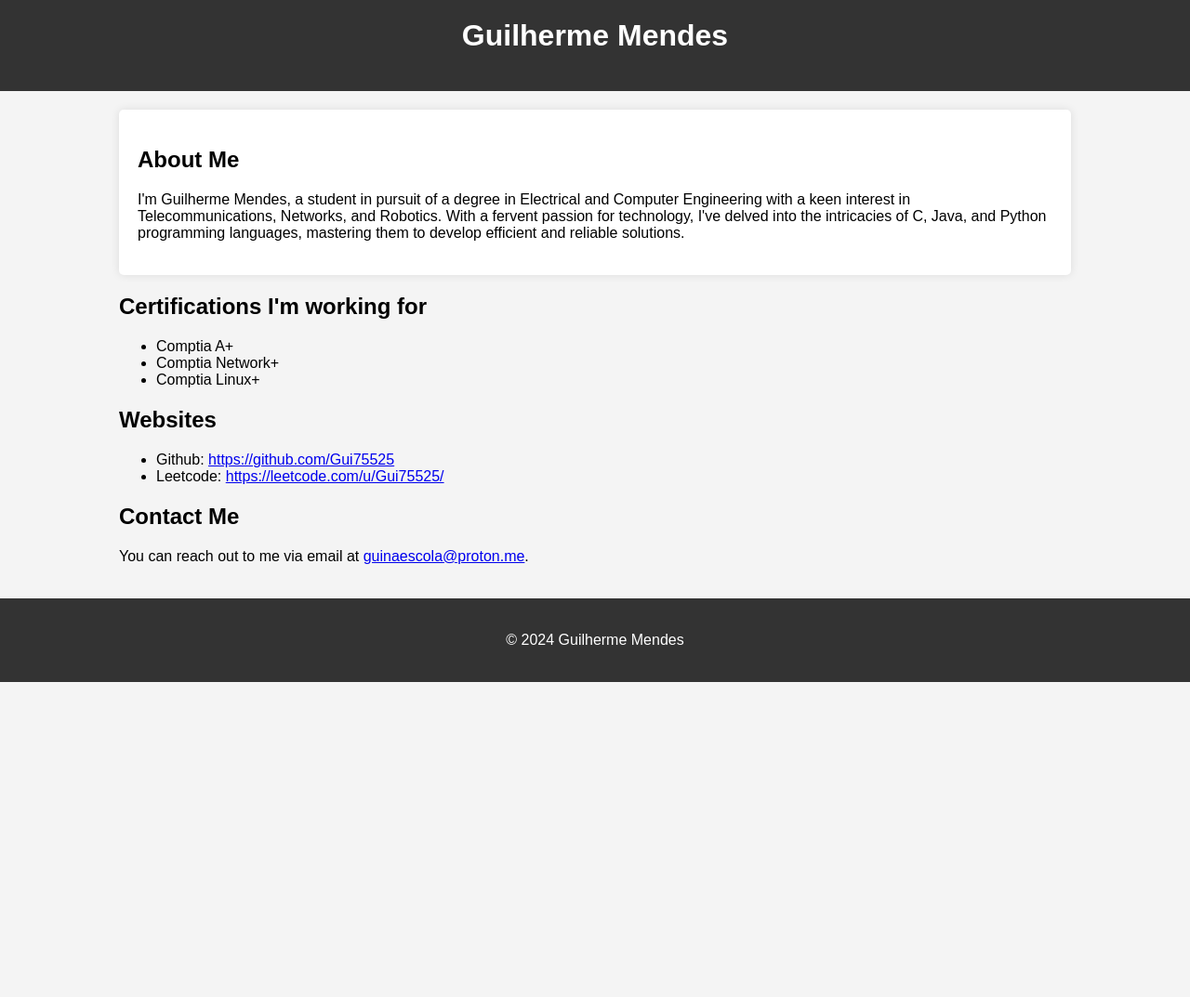
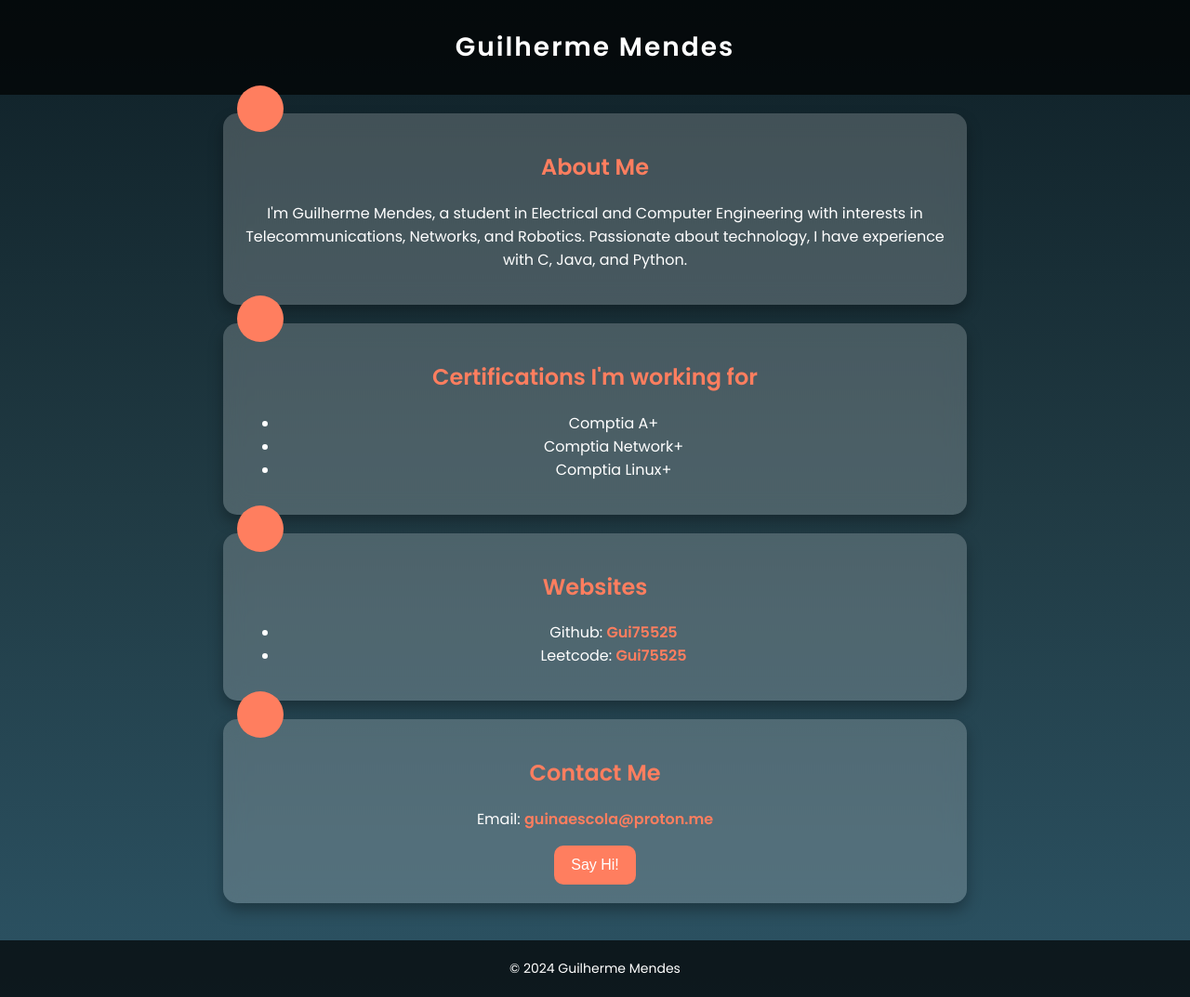
Before and after one commit to Gui75525/gui75525.github.io, a plain HTML site: page index.html in a window 1280 px wide. Shown: the whole page at 93% size. Before the commit the page ends 800 px from the top, so only its background shows below. Drawn offline with Linux system fonts and the light colour scheme.

Commit message:
Update index.html

```diff
--- a/index.html
+++ b/index.html
@@ -5,52 +5,131 @@
     <meta name="viewport" content="width=device-width, initial-scale=1.0">
     <title>Guilherme Mendes</title>
     <style>
+        @import url('https://fonts.googleapis.com/css2?family=Poppins:wght@300;400;600&display=swap');
+
         body {
-            font-family: Arial, sans-serif;
+            font-family: 'Poppins', sans-serif;
             margin: 0;
             padding: 0;
-            background-color: #f4f4f4;
+            background: linear-gradient(180deg, #0f2027, #203a43, #2c5364);
+            color: #fff;
+            text-align: center;
+            animation: fadeIn 1.5s ease-in-out;
+        }
+        @keyframes fadeIn {
+            from { opacity: 0; }
+            to { opacity: 1; }
         }
         header {
-            background-color: #333;
-            color: #fff;
-            padding: 20px;
-            text-align: center;
+            background: rgba(0, 0, 0, 0.7);
+            padding: 30px;
+            font-size: 28px;
+            font-weight: bold;
+            letter-spacing: 2px;
+            animation: slideDown 1s ease-in-out;
         }
-        h1 {
-            margin-top: 0;
+        @keyframes slideDown {
+            from { transform: translateY(-100%); opacity: 0; }
+            to { transform: translateY(0); opacity: 1; }
         }
         .container {
-            width: 80%;
+            width: 90%;
+            max-width: 800px;
             margin: auto;
-            overflow: hidden;
             padding: 20px;
+            position: relative;
         }
-        .about {
-            background-color: #fff;
+        .card {
+            background: rgba(255, 255, 255, 0.2);
+            backdrop-filter: blur(12px);
             padding: 20px;
-            border-radius: 5px;
-            box-shadow: 0 0 10px rgba(0,0,0,0.1);
+            border-radius: 15px;
+            box-shadow: 0 8px 16px rgba(0, 0, 0, 0.3);
             margin-bottom: 20px;
+            transition: transform 0.3s ease-in-out, box-shadow 0.3s ease-in-out;
+            opacity: 0;
+            animation: fadeInUp 1s ease-in-out forwards;
+            position: relative;
+        }
+        @keyframes fadeInUp {
+            from { transform: translateY(30px); opacity: 0; }
+            to { transform: translateY(0); opacity: 1; }
+        }
+        .card:hover {
+            transform: scale(1.05) rotate(1deg);
+            box-shadow: 0 12px 24px rgba(0, 0, 0, 0.4);
+        }
+        .bubble {
+            width: 50px;
+            height: 50px;
+            background: #ff7e5f;
+            border-radius: 50%;
+            position: absolute;
+            top: -25px;
+            left: 15px;
+            animation: bounce 2s infinite alternate ease-in-out;
+        }
+        @keyframes bounce {
+            from { transform: translateY(0); }
+            to { transform: translateY(-10px); }
+        }
+        h2 {
+            color: #ff7e5f;
+            animation: popIn 1.5s ease-in-out;
+        }
+        @keyframes popIn {
+            from { transform: scale(0.8); opacity: 0; }
+            to { transform: scale(1); opacity: 1; }
+        }
+        a {
+            color: #ff7e5f;
+            text-decoration: none;
+            font-weight: bold;
+            transition: color 0.3s ease-in-out;
+        }
+        a:hover {
+            color: #ffa07a;
+            text-shadow: 0 0 10px rgba(255, 126, 95, 0.8);
         }
         footer {
-            background-color: #333;
+            background: rgba(0, 0, 0, 0.7);
+            padding: 20px;
+            font-size: 14px;
+        }
+        button {
+            background: #ff7e5f;
             color: #fff;
-            padding: 20px;
-            text-align: center;
+            border: none;
+            padding: 12px 18px;
+            font-size: 16px;
+            cursor: pointer;
+            border-radius: 10px;
+            transition: background 0.3s ease-in-out, transform 0.2s ease-in-out;
+            animation: bounceIn 1s ease-in-out;
+        }
+        @keyframes bounceIn {
+            from { transform: scale(0.8); opacity: 0; }
+            to { transform: scale(1); opacity: 1; }
+        }
+        button:hover {
+            background: #ffa07a;
+            transform: scale(1.1) rotate(-2deg);
+            box-shadow: 0 0 15px rgba(255, 126, 95, 0.7);
         }
     </style>
 </head>
 <body>
     <header>
-        <h1>Guilherme Mendes</h1>
+        Guilherme Mendes
     </header>
     <div class="container">
-        <section class="about">
+        <section class="card">
+            <div class="bubble"></div>
             <h2>About Me</h2>
-            <p>I'm Guilherme Mendes, a student in pursuit of a degree in Electrical and Computer Engineering with a keen interest in Telecommunications, Networks, and Robotics. With a fervent passion for technology, I've delved into the intricacies of C, Java, and Python programming languages, mastering them to develop efficient and reliable solutions.</p>
+            <p>I'm Guilherme Mendes, a student in Electrical and Computer Engineering with interests in Telecommunications, Networks, and Robotics. Passionate about technology, I have experience with C, Java, and Python.</p>
         </section>
-        <section class="certifications">
+        <section class="card">
+            <div class="bubble"></div>
             <h2>Certifications I'm working for</h2>
             <ul>
                 <li>Comptia A+</li>
@@ -58,21 +137,23 @@
                 <li>Comptia Linux+</li>
             </ul>
         </section>
-        <section class="Websites">
+        <section class="card">
+            <div class="bubble"></div>
             <h2>Websites</h2>
-
             <ul>
-                <li>Github: <a href="https://github.com/Gui75525">https://github.com/Gui75525</a></li>
-                <li>Leetcode: <a href="https://leetcode.com/u/Gui75525/">https://leetcode.com/u/Gui75525/</a></li>
+                <li>Github: <a href="https://github.com/Gui75525">Gui75525</a></li>
+                <li>Leetcode: <a href="https://leetcode.com/u/Gui75525/">Gui75525</a></li>
             </ul>
         </section>
-        <section class="contact">
+        <section class="card">
+            <div class="bubble"></div>
             <h2>Contact Me</h2>
-            <p>You can reach out to me via email at <a href="mailto:guinaescola@proton.me">guinaescola@proton.me</a>.</p>
+            <p>Email: <a href="mailto:guinaescola@proton.me">guinaescola@proton.me</a></p>
+            <button onclick="alert('Thank you for visiting!')">Say Hi!</button>
         </section>
     </div>
     <footer>
-        <p>&copy; 2024 Guilherme Mendes</p>
+        &copy; 2024 Guilherme Mendes
     </footer>
 </body>
 </html>
```
